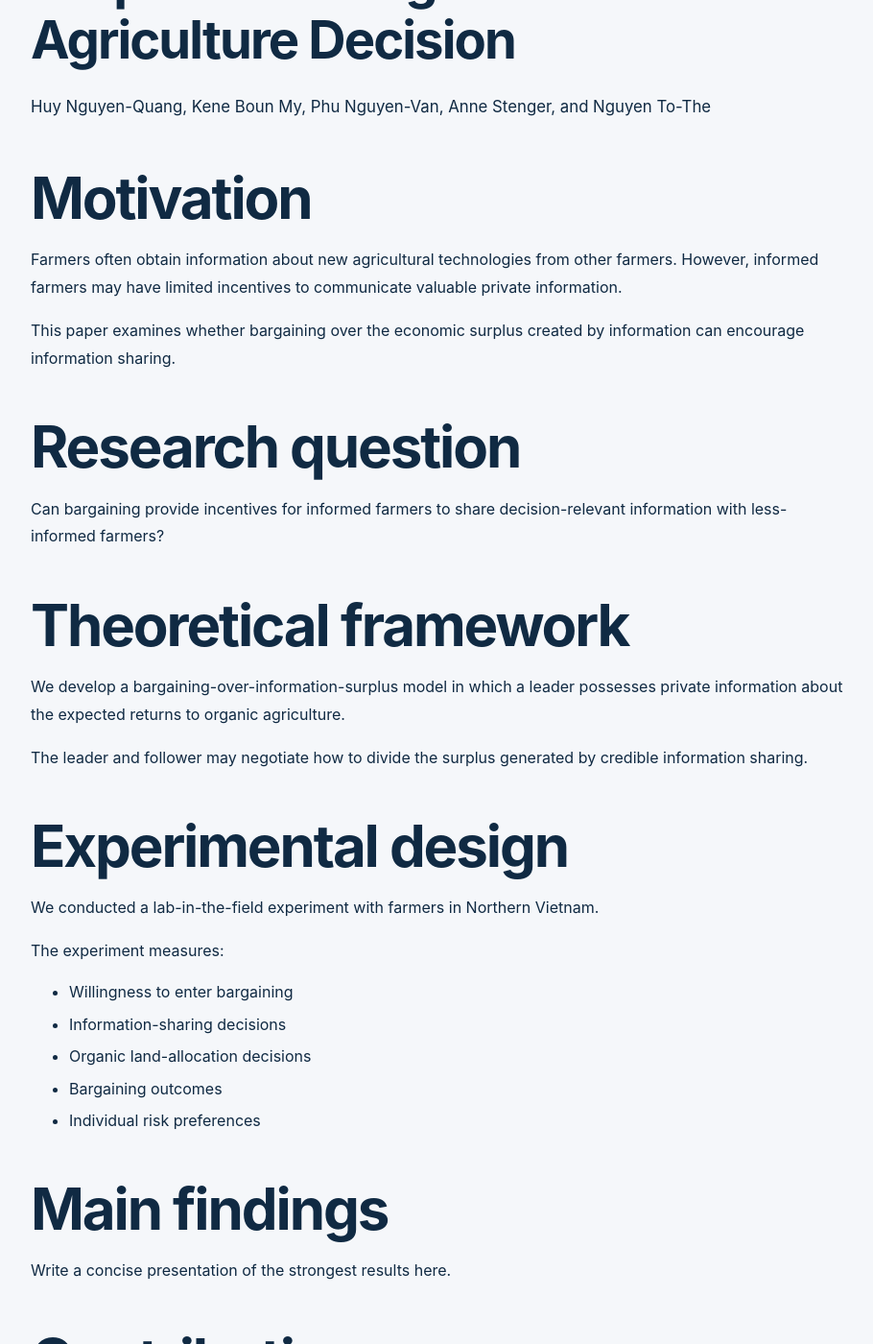
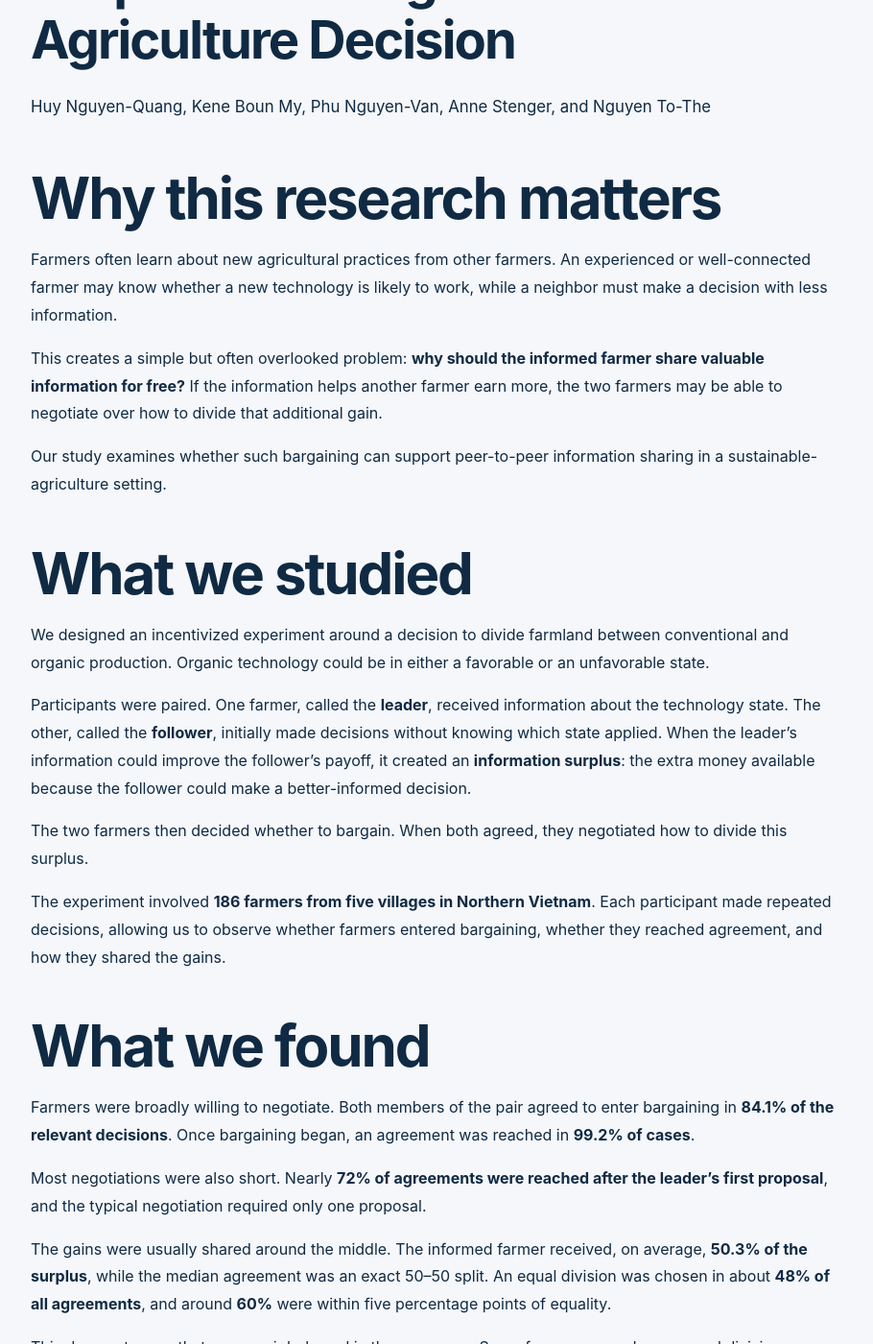
Before and after one commit to nguyenquanghuyvn/nguyenquanghuy.github.co, a Jekyll site: the page built from research/bargaining-information.md, in a window 1280 px wide and 1400 px high, scrolled down 314 px. Shown: the whole window at 96% size, without its empty margins (183-1093 px from the left). Built offline with Jekyll 4.4.1, drawn with Linux system fonts in a browser that asks for light colours; some of the changed text lies outside the part shown.

Commit message:
upload barganing over Information

```diff
--- a/research/bargaining-information.md
+++ b/research/bargaining-information.md
@@ -8,47 +8,50 @@ request_full_text: true
 permalink: /research/bargaining-information/
 ---
 
-## Motivation
+## Why this research matters
 
-Farmers often obtain information about new agricultural technologies
-from other farmers. However, informed farmers may have limited
-incentives to communicate valuable private information.
+Farmers often learn about new agricultural practices from other farmers. An experienced or well-connected farmer may know whether a new technology is likely to work, while a neighbor must make a decision with less information.
 
-This paper examines whether bargaining over the economic surplus
-created by information can encourage information sharing.
+This creates a simple but often overlooked problem: **why should the informed farmer share valuable information for free?** If the information helps another farmer earn more, the two farmers may be able to negotiate over how to divide that additional gain.
 
-## Research question
+Our study examines whether such bargaining can support peer-to-peer information sharing in a sustainable-agriculture setting.
 
-Can bargaining provide incentives for informed farmers to share
-decision-relevant information with less-informed farmers?
+## What we studied
 
-## Theoretical framework
+We designed an incentivized experiment around a decision to divide farmland between conventional and organic production. Organic technology could be in either a favorable or an unfavorable state.
 
-We develop a bargaining-over-information-surplus model in which a
-leader possesses private information about the expected returns to
-organic agriculture.
+Participants were paired. One farmer, called the **leader**, received information about the technology state. The other, called the **follower**, initially made decisions without knowing which state applied. When the leader's information could improve the follower's payoff, it created an **information surplus**: the extra money available because the follower could make a better-informed decision.
 
-The leader and follower may negotiate how to divide the surplus
-generated by credible information sharing.
+The two farmers then decided whether to bargain. When both agreed, they negotiated how to divide this surplus.
 
-## Experimental design
+The experiment involved **186 farmers from five villages in Northern Vietnam**. Each participant made repeated decisions, allowing us to observe whether farmers entered bargaining, whether they reached agreement, and how they shared the gains.
 
-We conducted a lab-in-the-field experiment with farmers in Northern
-Vietnam.
+## What we found
 
-The experiment measures:
+Farmers were broadly willing to negotiate. Both members of the pair agreed to enter bargaining in **84.1% of the relevant decisions**. Once bargaining began, an agreement was reached in **99.2% of cases**.
 
-- Willingness to enter bargaining
-- Information-sharing decisions
-- Organic land-allocation decisions
-- Bargaining outcomes
-- Individual risk preferences
+Most negotiations were also short. Nearly **72% of agreements were reached after the leader's first proposal**, and the typical negotiation required only one proposal.
 
-## Main findings
+The gains were usually shared around the middle. The informed farmer received, on average, **50.3% of the surplus**, while the median agreement was an exact 50--50 split. An equal division was chosen in about **48% of all agreements**, and around **60%** were within five percentage points of equality.
 
-Write a concise presentation of the strongest results here.
+This does not mean that every pair behaved in the same way. Some farmers agreed on unequal divisions, possibly because of fairness views, social preferences, or bargaining strategy. Still, the equal split was the clearest focal point.
 
-## Contribution
+## Did better information increase organic farming?
 
-The study connects information economics, bargaining theory, and
-agricultural technology adoption.
+Not always—and that is an important result.
+
+When organic technology performed well, better information encouraged followers to allocate more land to organic production. When it performed poorly, the same information led them to reduce their organic allocation. Across successful agreements, the estimated improvement in decision quality generated about **2.15 million Vietnamese dong** in additional experimental earnings.
+
+The value of information therefore came from helping farmers make decisions that better matched the actual conditions, not from increasing organic land in every situation.
+
+## What this means for policy
+
+Many agricultural programs rely on lead farmers, demonstration farmers, cooperatives, or peer trainers to spread knowledge. These programs often assume that informed farmers will share useful information voluntarily.
+
+Our findings suggest that information sharing may work better when the incentives of both sides are considered. Possible approaches include compensating peer trainers, recognizing demonstration farmers' contributions, or designing cooperative arrangements in which the benefits created by shared knowledge are distributed transparently.
+
+The broader lesson is that agricultural information is not only something to communicate. It can also create economic value, and the way that value is shared may influence whether information moves through a farming community.
+
+## An important limitation
+
+This study used an incentivized experimental task. It did not observe long-term conversion to organic agriculture, actual certification decisions, or changes in pesticide use. The findings show that farmers can bargain successfully over gains created by valuable information. Further field research is needed to determine whether similar mechanisms improve real-world information diffusion and technology adoption.
```
